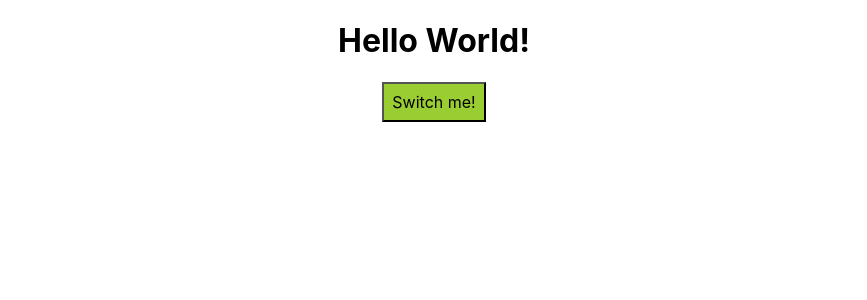
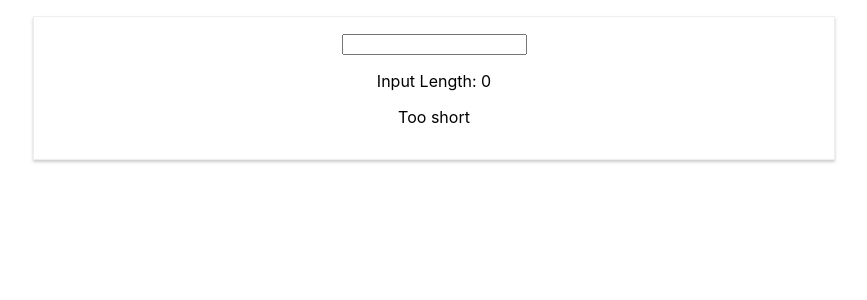
Before and after one commit to BohdanMelvic/React-course, a React (Create React App) app in the folder my-app/: page / in a window 1280 px wide. Shown: the top 300 px of the page, without its empty margins (206-1073 px from the left). Built offline with nearby package versions, Linux system fonts and the light colour scheme.

Commit message:
added module task solution

```diff
--- a/my-app/src/AssigmentSolution.css
+++ b/my-app/src/AssigmentSolution.css
@@ -1,4 +1,4 @@
-.AssigmentSolution {
+.AssigmentSolutionModule1, .AssigmentSolutionModule2 {
     width: 60%;
     margin: 16px auto;
     border: 1px solid #eee;
--- a/my-app/src/AssigmentSolution.js
+++ b/my-app/src/AssigmentSolutionModule1.js
@@ -3,7 +3,7 @@ import  './AssigmentSolution.css';
 import UserInput from './UserInput/UserInput';
 import UserOutput from './UserOutput/UserOutput'
 
-function AssigmentSolution() {
+function AssigmentSolutionModule1() {
     const [personState, setPerson] = useState( {
         persons: [
             { username: 'Cesar'},
@@ -21,7 +21,7 @@ function AssigmentSolution() {
     }
 
     return (
-    <div className="AssigmentSolution">
+    <div className="AssigmentSolutionModule1">
        <UserInput changed={usernameChangedHandler} currentName={personState.persons[0].username}/>
        <UserOutput userMame={personState.persons[0].username}/>
        <UserOutput userMame={personState.persons[1].username}/>
@@ -29,4 +29,4 @@ function AssigmentSolution() {
     );
 }
 
-export default AssigmentSolution;
+export default AssigmentSolutionModule1;
--- /dev/null
+++ b/my-app/src/AssigmentSolutionModule2.js
@@ -0,0 +1,36 @@
+import React, { useState } from 'react';
+import  './AssigmentSolution.css';
+import Validation from './ValidationComponent/ValidationComponent';
+import Char from './Char/Char'
+
+function AssigmentSolutionModule2() {
+    const [userInputState, setUserInputState]= useState({
+        userInput: ''
+    });
+
+    const inputChangeNameHandler = (event) => {
+        setUserInputState({userInput: event.target.value})
+    }
+
+    const deleteCharHandler = (index) => {
+        const text = userInputState.userInput.split('');
+        text.splice(index, 1);
+        const updatedText = text.join('');
+        setUserInputState({userInput: updatedText});
+    }
+
+    const charList = userInputState.userInput.split('').map(
+            (ch, index) => <Char character={ch} key={index} clicked={ () => deleteCharHandler(index) }/>
+        );
+
+    return (
+        <div className="AssigmentSolutionModule2">
+            <input type="text" onChange={inputChangeNameHandler}/>
+            <p>{userInputState.userInput}</p>
+            <Validation inputLength={userInputState.userInput.length}/>
+            {charList}
+        </div>
+    )
+}
+
+export default AssigmentSolutionModule2;
--- /dev/null
+++ b/my-app/src/Char/Char.js
@@ -0,0 +1,19 @@
+import React from 'react';
+
+const Char = (props) => {
+    const style = {
+        display: 'inline-block',
+        padding: '16px',
+        margin: '16px',
+        border: '1px solid black',
+        textAlign: 'center'
+    };
+
+    return (
+        <div style={style} onClick={props.clicked}>
+            {props.character}
+        </div>
+    )
+}
+
+export default Char;
--- /dev/null
+++ b/my-app/src/ValidationComponent/ValidationComponent.js
@@ -0,0 +1,22 @@
+import React from 'react';
+
+const Validation = (props) => {
+
+    let warnMessage = '';
+    if (props.inputLength > 5 ) {
+        warnMessage = 'Too long';
+    } else if (props.inputLength < 2 ) {
+        warnMessage = 'Too short';
+    } else {
+        warnMessage = 'Very Goodaa';
+    }
+
+    return(
+        <div>
+            <p>Input Length: {props.inputLength}</p>
+            <p>{warnMessage}</p>
+        </div>
+    )
+}
+
+export default Validation;
```
Also changed, not shown: my-app/src/index.js (+5 -4 lines).
